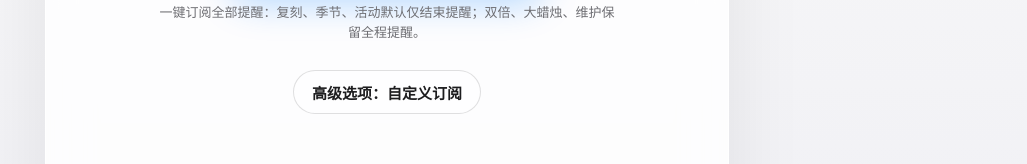
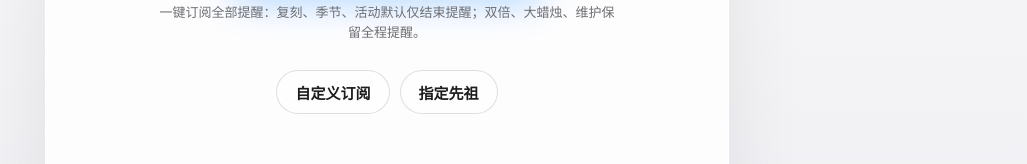
Before and after one commit to mosyoyo/mo-sky-stones, a website: page index.html in a window 1280 px wide. Shown: the part 476-640 px from the top of the page, without its empty margins (253-1280 px from the left). Drawn offline with Linux system fonts and the light colour scheme; files whose address does not match are found by name.

Commit message:
feat: add spirit picker entry on home

```diff
--- a/index.html
+++ b/index.html
@@ -112,7 +112,6 @@
       align-items: center;
       justify-content: center;
       min-height: 44px;
-      margin-top: 16px;
       padding: 0 18px;
       border: 1px solid var(--line);
       border-radius: 999px;
@@ -121,6 +120,13 @@
       text-decoration: none;
       font-size: 15px;
       font-weight: 650;
+    }
+    .secondary-actions {
+      display: flex;
+      flex-wrap: wrap;
+      justify-content: center;
+      gap: 10px;
+      margin-top: 16px;
     }
     footer {
       display: flex;
@@ -186,7 +192,10 @@
         <div class="actions">
           <button id="subscribe" class="primary" type="button">订阅光遇日历</button>
           <p class="note">一键订阅全部提醒：复刻、季节、活动默认仅结束提醒；双倍、大蜡烛、维护保留全程提醒。</p>
-          <a class="advanced" href="/subscribe">高级选项：自定义订阅</a>
+          <div class="secondary-actions">
+            <a class="advanced" href="/subscribe">自定义订阅</a>
+            <a class="advanced" href="/spirits.html">指定先祖</a>
+          </div>
         </div>
       </div>
       <footer>
```
